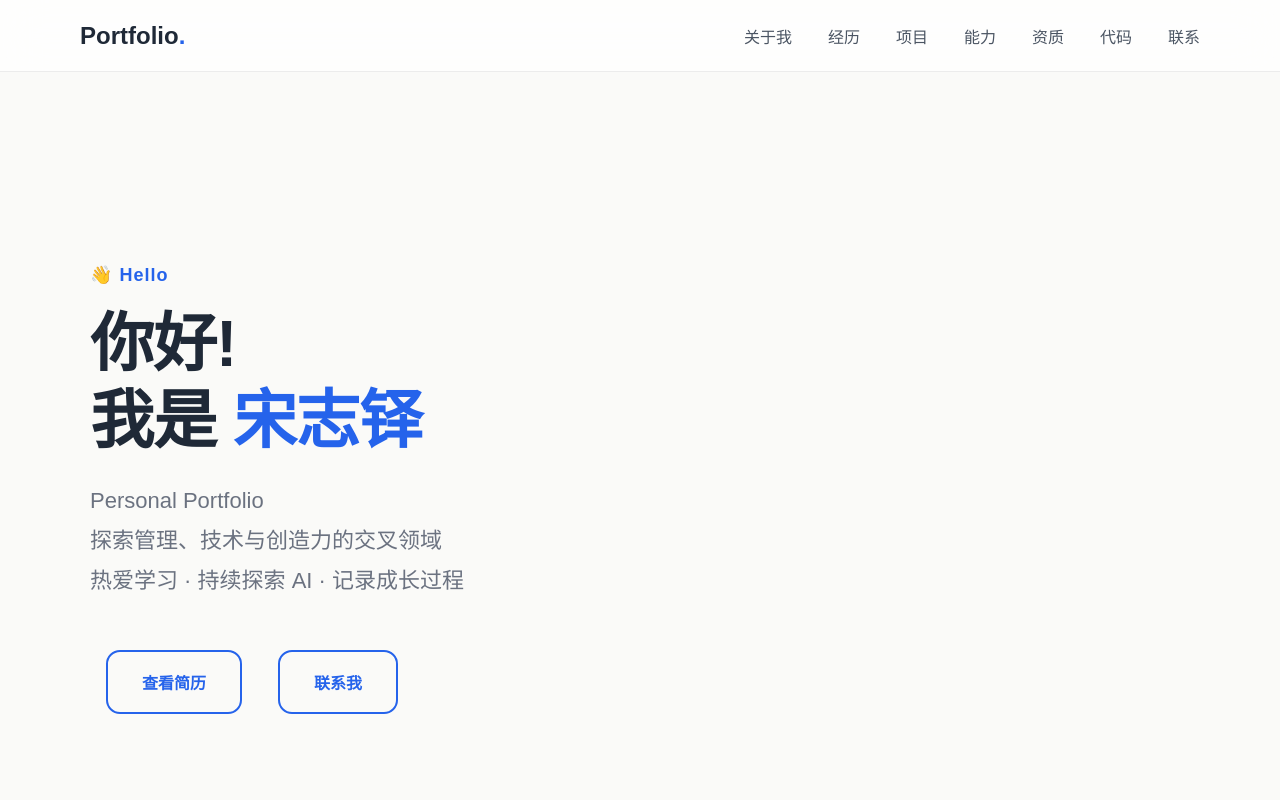
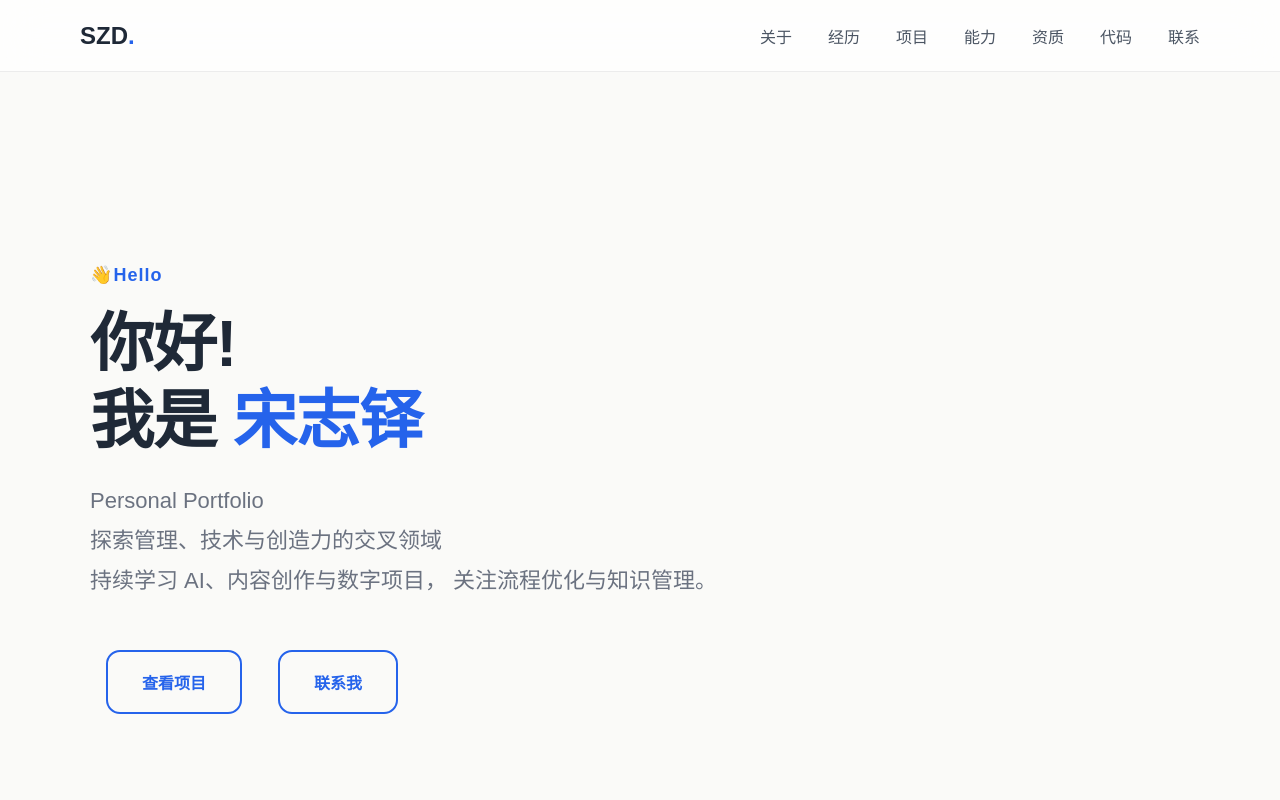
Before and after one commit to rainbowb400-bot/resume-website, a plain HTML site: page index.html in a window 1280 px wide. Shown: the top 800 px of the page. Drawn offline with Linux system fonts and the light colour scheme.

Commit message:
refine portfolio layout and SEO

```diff
--- a/index.html
+++ b/index.html
@@ -16,7 +16,7 @@
         content="Song Zhiduo, resume, quality management, QA, AI, GitHub, portfolio">
 
     <meta name="author" content="Song Zhiduo">
-    <meta name="author" content="Song Zhiduo">
+
 
 
 <!-- Open Graph -->
@@ -47,7 +47,7 @@
 
         <div class="hero-text">
 
-            <p class="welcome">👋 Hello</p>
+            <p class="welcome">👋Hello</p>
 
 
             <h1>
@@ -64,16 +64,17 @@
 
                <br>
 
-                热爱学习 · 持续探索 AI · 记录成长过程
+                持续学习 AI、内容创作与数字项目，
+关注流程优化与知识管理。
 
             </p>
 
 
             <div class="hero-buttons">
 
-                <a href="#about" class="secondary-btn">
-                    查看简历
-                </a>
+                <a href="#projects" class="secondary-btn">
+    查看项目
+</a>
 
 
                 <a href="#contact" class="secondary-btn">
@@ -95,14 +96,14 @@
 
 
     <div class="logo">
-    Portfolio<span>.</span>
+    SZD<span>.</span>
 </div>
 
 
 
     <div class="nav-links">
 
-    <a href="#about">关于我</a>
+    <a href="#about">关于</a>
 
     <a href="#exp">经历</a>
 
```
